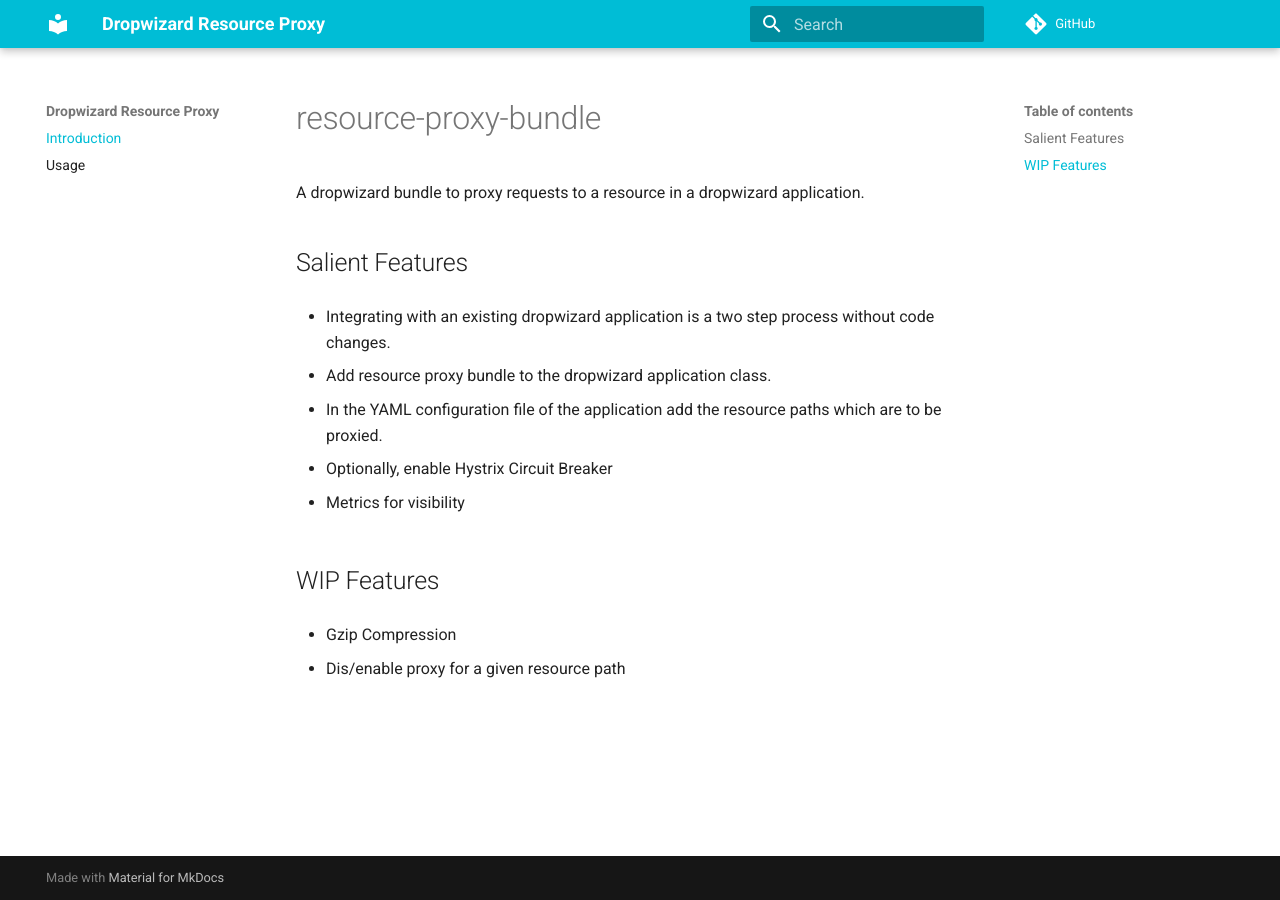
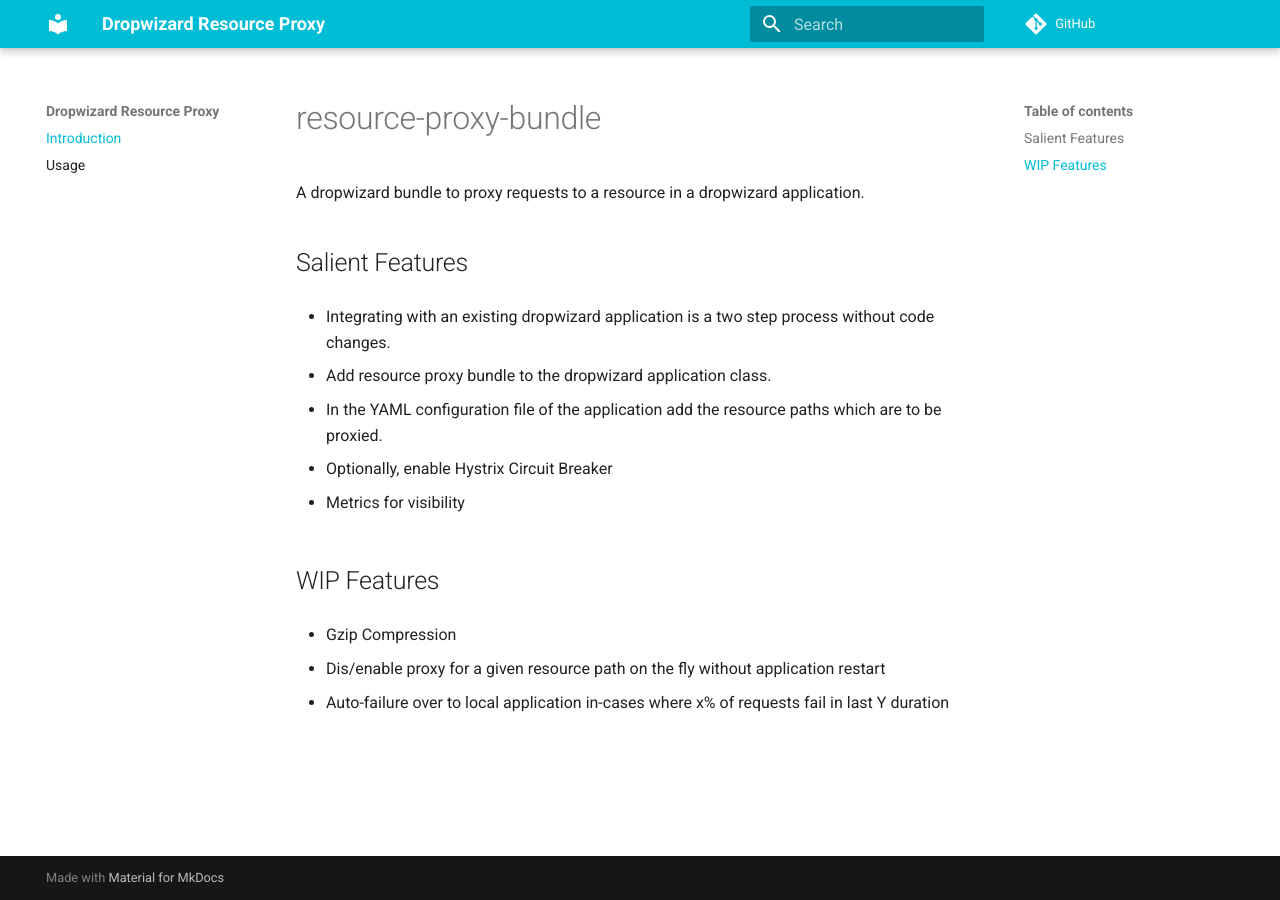
Before and after one commit to pradyothadavi/resource-proxy, an MkDocs documentation site: the page built from docs/index.md, in a window 1280 px wide. Built offline with MkDocs 1.6.1 and Material for MkDocs 9.7.7, drawn with Linux system fonts in a browser that asks for light colours; comment, search, counter and statistics services are not loaded.

Commit message:
Documentation

```diff
--- a/docs/index.md
+++ b/docs/index.md
@@ -20,4 +20,8 @@ application.
 
 * Gzip Compression
 
-* Dis/enable proxy for a given resource path
+* Dis/enable proxy for a given resource path on the fly without
+  application restart
+
+* Auto-failure over to local application in-cases where x% of requests
+  fail in last Y duration
```
